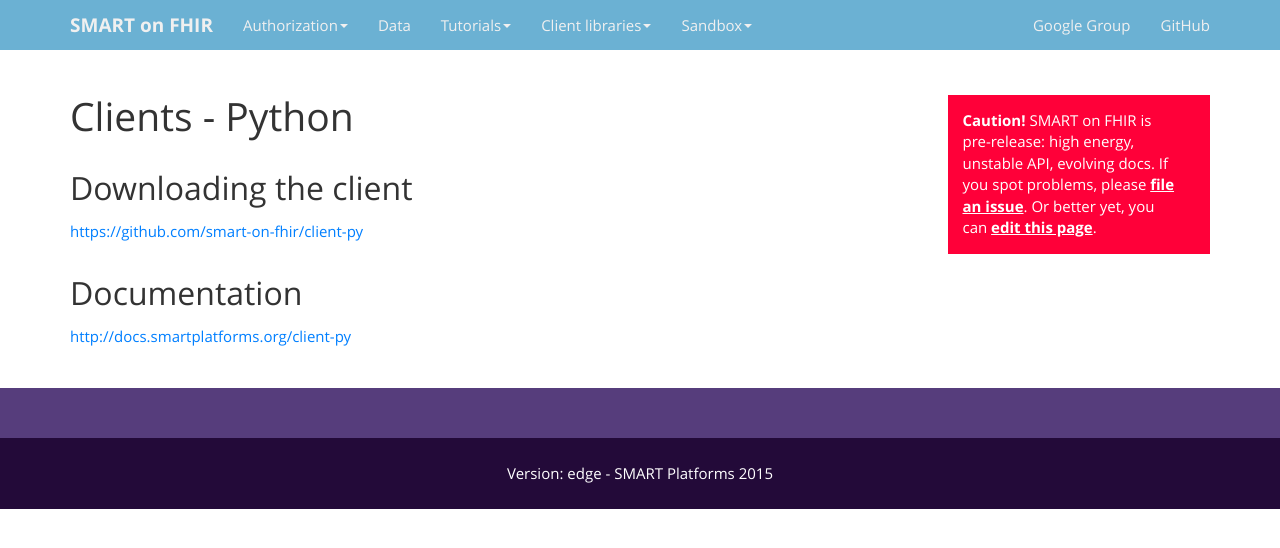
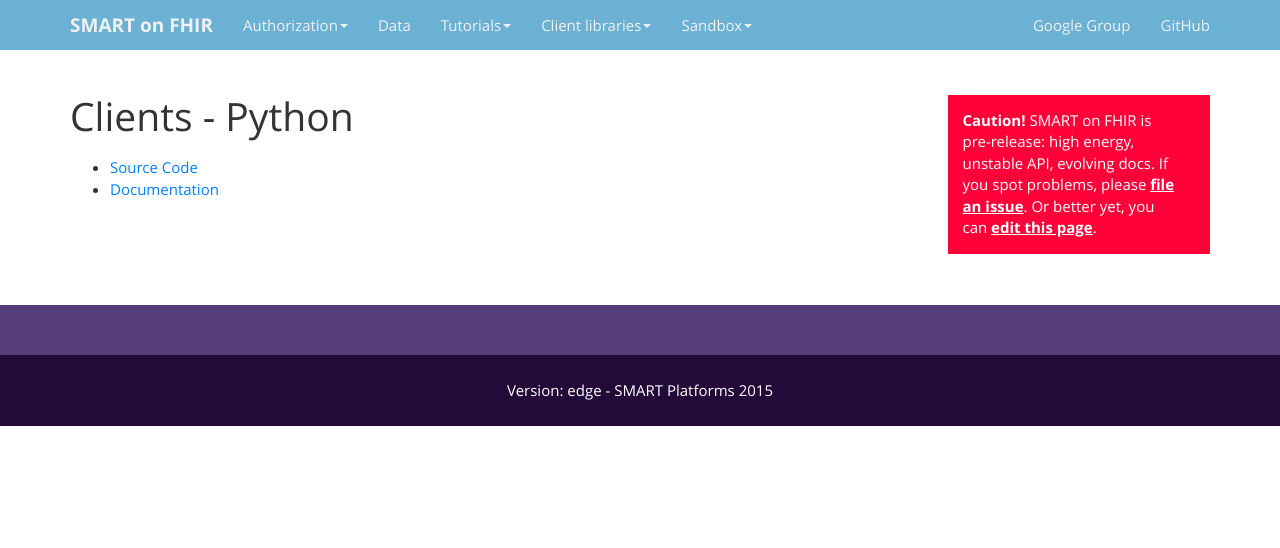
Before and after one commit to smart-on-fhir/smart-on-fhir.github.io, a Jekyll site: the page built from clients/python/index.md, in a window 1280 px wide. Shown: the top 548 px of the page. Built offline with Jekyll 4.4.1, drawn with Linux system fonts in a browser that asks for light colours; Markdown is read by kramdown in place of the engine named in the settings.

Commit message:
Reformat Python client links

```diff
--- a/clients/python/index.md
+++ b/clients/python/index.md
@@ -5,10 +5,5 @@
 
 # Clients - Python
 
-## Downloading the client
-
-[https://github.com/smart-on-fhir/client-py](https://github.com/smart-on-fhir/client-py)
-
-## Documentation
-
-[http://docs.smartplatforms.org/client-py](http://docs.smartplatforms.org/client-py)
+ * [Source Code](https://github.com/smart-on-fhir/client-py)
+ * [Documentation](http://docs.smartplatforms.org/client-py)
```
